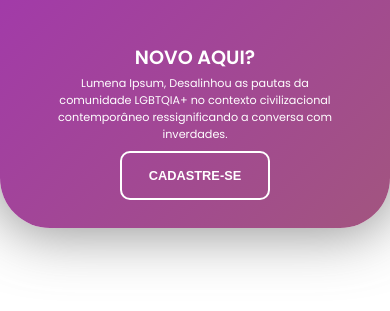
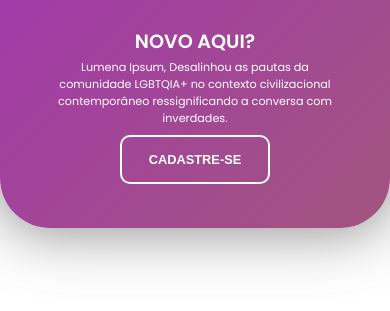
Before and after one commit to vinicius-virtuoso/Login-Cadastro-layout-2, a plain HTML site: page index.html in a window 390 px wide. Shown: the top 311 px of the page. Drawn offline with Linux system fonts and the light colour scheme.

Commit message:
acabado!

```diff
--- a/css/responsivo.css
+++ b/css/responsivo.css
@@ -60,7 +60,7 @@
         flex-direction: row;
         justify-content: space-around;
         align-items: center;
-        padding: 2.5rem 8%;
+        padding: 1.5rem 8%;
     }
     .quadro .conteudo {
         padding-right: 15%;
```
